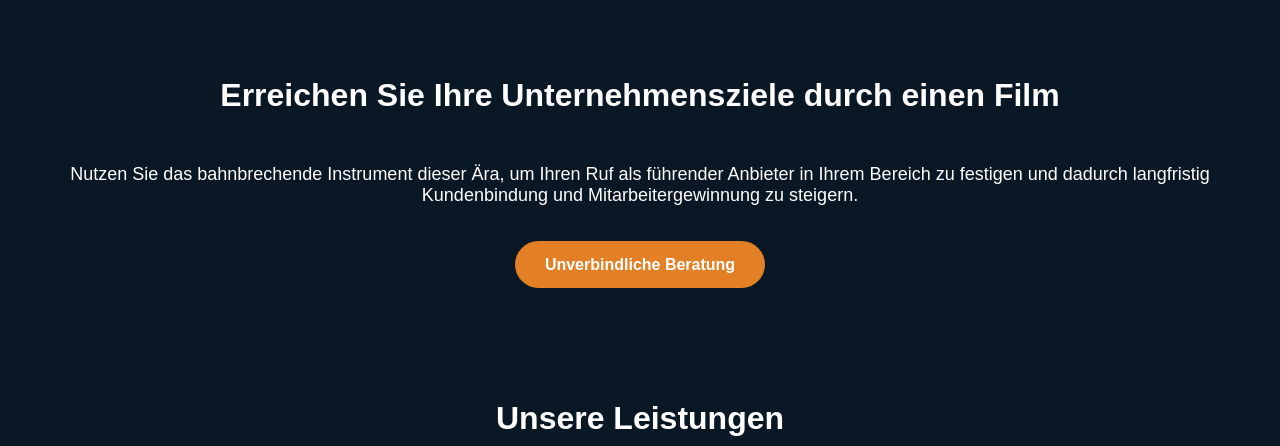
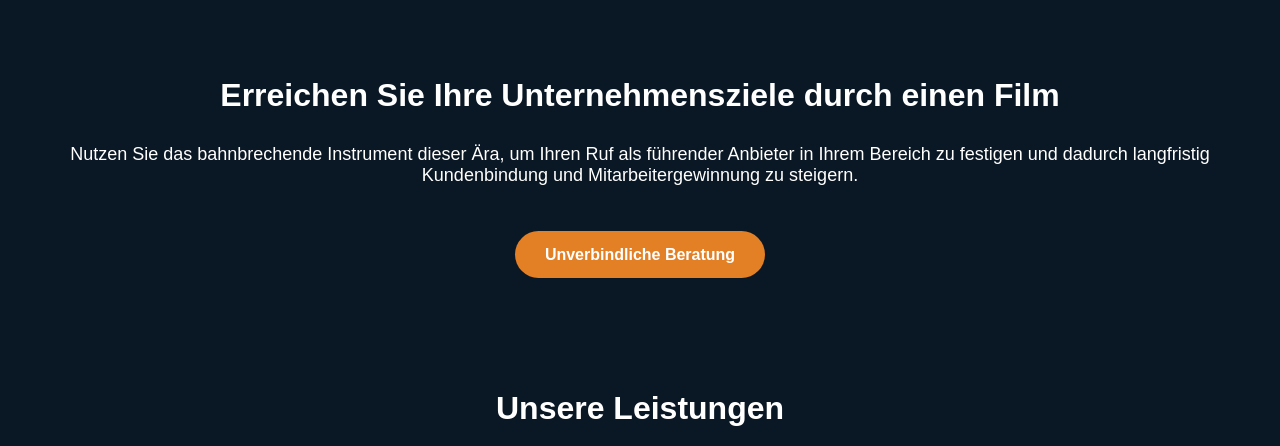
Before and after one commit to ERIK99active/erikbartho.de, a PHP site: page / in a window 1280 px wide. Shown: the part 800-1246 px from the top of the page. Run offline with PHP 8.4, Linux system fonts and the light colour scheme.

Commit message:
abstände

```diff
--- a/styles.css
+++ b/styles.css
@@ -71,12 +71,12 @@ header.hero {
 
 .intro h2 {
     font-size: 32px;
-    margin-bottom: 50px;
+    margin-bottom: 30px;
 }
 
 .intro p {
     font-size: 18px;
-    margin-bottom: 50px;
+    margin-bottom: 60px;
 }
 
 .cta-button {
```
